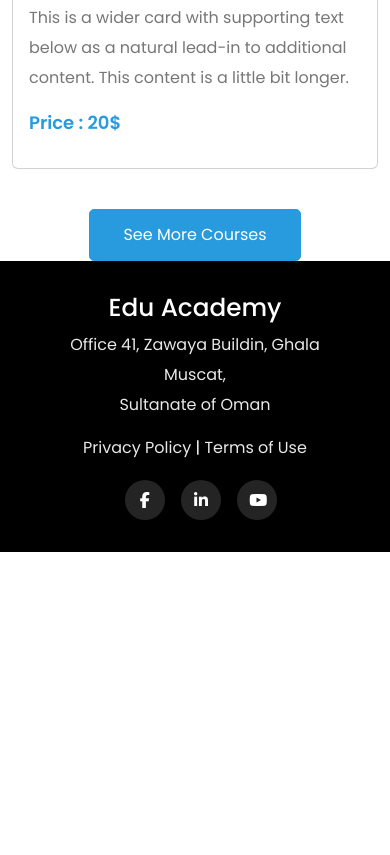
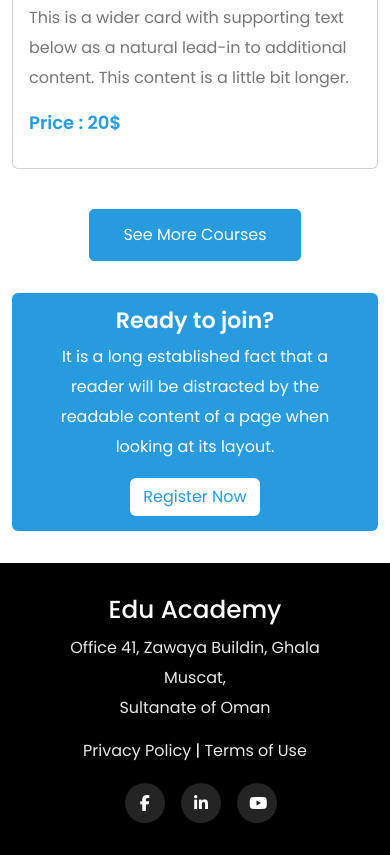
Before and after one commit to KhadizaChowdhury/Edu-Academy, a plain HTML site: page index.html in a window 390 px wide. Shown: the part 4850-5705 px from the top of the page. Before the commit the page ends 5402 px from the top, so only its background shows below. Drawn offline with nearby package versions, Linux system fonts and the light colour scheme.

Commit message:
Register now added

```diff
--- a/css/style.css
+++ b/css/style.css
@@ -109,6 +109,17 @@ header .fixed-nav{
     margin-top: 50px;
 }
 
+ /* Register Now */
+.join_now{
+    margin-top: 130px;
+    padding: 80px 100px;
+}
+.join_now .reg-col{
+    text-align: end;
+}
+.join_now form .mb-3 {
+    text-align: start;
+}
 
 /* Trusted Section */
 .trusted_section{
@@ -140,6 +151,19 @@ footer p, footer span{
 @media (max-width: 991.98px) {
     .popular_courses {
         margin-top: 4rem;
+    }
+
+    /* Register Now */
+    .join_now{
+        margin-top: 60px;
+        padding: 58px 100px;
+        text-align: center;
+    }
+    .join_now .reg-col{
+        text-align: center;
+    }
+    .join_now h1{
+        text-align: center!important;
     }
     footer{
         padding: 4rem 0;
@@ -173,6 +197,11 @@ footer p, footer span{
     .course_btn {
         margin-top: 1.5rem;
     }
+    /* Register Now */
+    .join_now{
+        margin: 32px auto;
+        padding: 15px 30px;
+    }
     footer{
         padding: 2rem 3rem;
     }
--- a/index.html
+++ b/index.html
@@ -223,6 +223,51 @@
       </div>
     </section>
 
+    <!-- Ready to join -->
+    <section class="container">
+      <div class="row d-flex justify-content-between align-items-center join_now bg-edu-primary rounded-2">
+        <div class="col-12 col-lg-6">
+          <h1 class="text-start text-white">Ready to join?</h1>
+          <p class="text-white">It is a long established fact that a reader will be distracted by the readable content of a page when looking at its layout.</p>
+        </div>
+        <div class="col col-lg-6 reg-col">
+          <!-- Button trigger modal -->
+            <button type="button" class="btn bg-white edu-primary" data-bs-toggle="modal" data-bs-target="#staticBackdrop">
+              Register Now
+            </button>
+
+            <!-- Modal -->
+            <div class="modal fade" id="staticBackdrop" data-bs-backdrop="static" data-bs-keyboard="false" tabindex="-1" aria-labelledby="staticBackdropLabel" aria-hidden="true">
+              <div class="modal-dialog modal-dialog-centered">
+                <div class="modal-content">
+                  <div class="modal-header">
+                    <h5 class="modal-title" id="staticBackdropLabel">Register Now</h5>
+                    <button type="button" class="btn-close" data-bs-dismiss="modal" aria-label="Close"></button>
+                  </div>
+                  <div class="modal-body">
+                    <form action="">
+                      <div class="mb-3">
+                        <label for="exampleFormControlInput1" class="form-label">Your Name</label>
+                        <input type="text" class="form-control" id="exampleFormControlInput1" placeholder="Enter Your Name">
+                      </div>
+                      <div class="mb-3">
+                        <label for="exampleFormControlInput2" class="form-label">Email address</label>
+                        <input type="email" class="form-control" id="exampleFormControlInput2" placeholder="name@example.com">
+                      </div>
+                    </form>
+                  </div>
+                  <div class="modal-footer">
+                    <button type="button" class="btn btn-danger" data-bs-dismiss="modal">Close</button>
+                    <button type="button" class="btn bg-edu-primary text-white">Register</button>
+                  </div>
+                </div>
+              </div>
+            </div>
+        </div>
+      </div>
+    </section>
+
+
     <!-- Trusted By Companies -->
     <section class="container d-none d-lg-block trusted_section">
       <div class="trusted">
```
